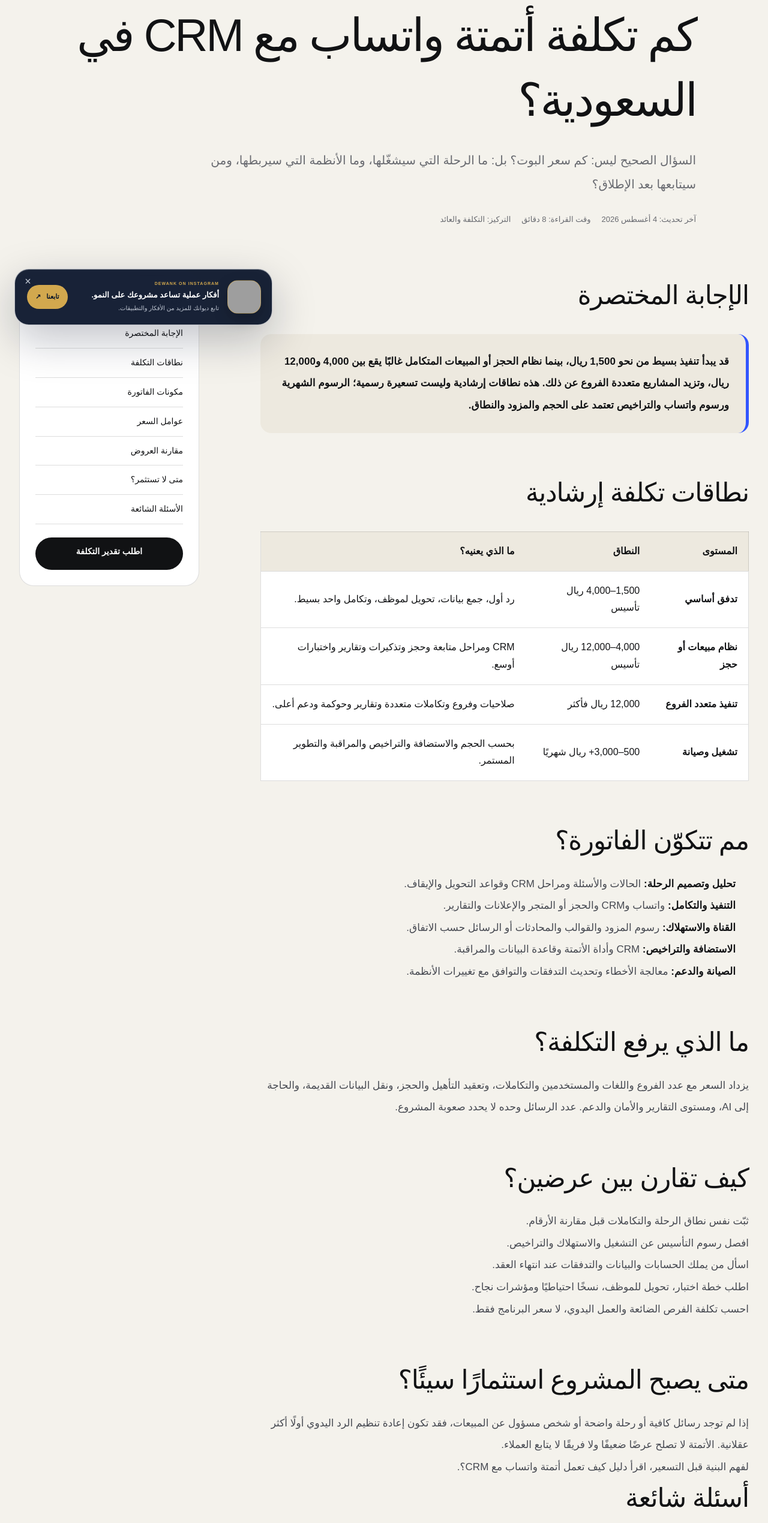
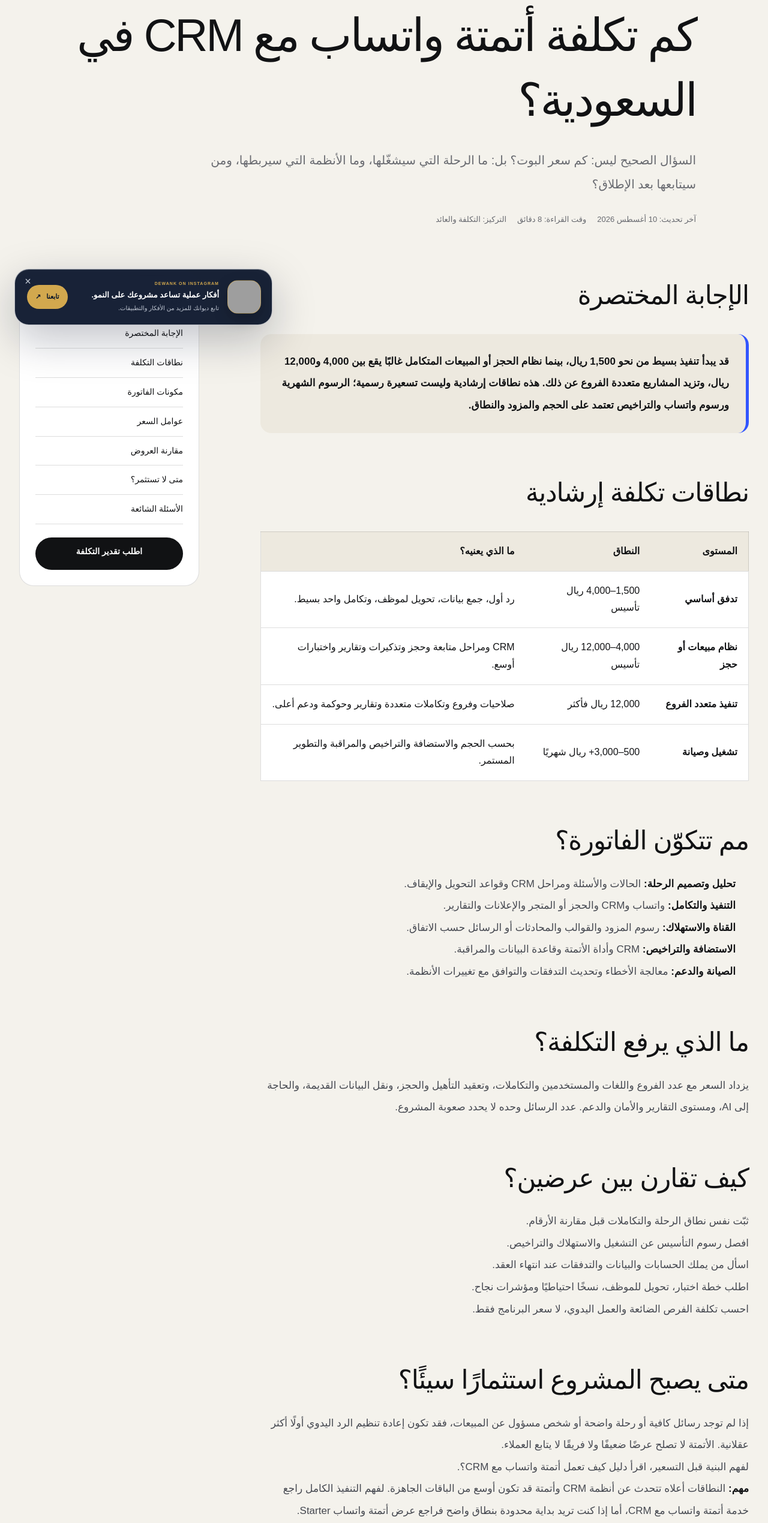
Before and after one commit to mohammedrashad2011-ui/Dewank-2026-website, a Next.js app: page /guides/whatsapp-crm-automation-cost-saudi-arabia in a window 1280 px wide. Shown: the part 234-2773 px from the top of the page at 60% size. Built offline with nearby package versions, Linux system fonts and the light colour scheme; grey boxes are pictures that could not be loaded; a web font is replaced by a local one.

Commit message:
Link WhatsApp cost guide to service and starter offer

```diff
--- a/app/guides/whatsapp-crm-automation-cost-saudi-arabia/page.tsx
+++ b/app/guides/whatsapp-crm-automation-cost-saudi-arabia/page.tsx
@@ -29,7 +29,7 @@ const ranges = [
 export default function WhatsappCrmCostGuide() {
   const url = `${siteUrl}/guides/whatsapp-crm-automation-cost-saudi-arabia`;
   const schema = { "@context": "https://schema.org", "@graph": [
-    { "@type": "Article", "@id": `${url}#article`, headline: title, description, inLanguage: "ar", datePublished: "2026-08-04", dateModified: "2026-08-04", mainEntityOfPage: url, author: { "@id": organizationId }, publisher: { "@id": organizationId }, about: ["تكلفة أتمتة واتساب", "CRM", "السعودية"] },
+    { "@type": "Article", "@id": `${url}#article`, headline: title, description, inLanguage: "ar", datePublished: "2026-08-04", dateModified: "2026-08-10", mainEntityOfPage: url, author: { "@id": organizationId }, publisher: { "@id": organizationId }, about: ["تكلفة أتمتة واتساب", "CRM", "السعودية"] },
     { "@type": "FAQPage", "@id": `${url}#faq`, mainEntity: faqs.map((faq) => ({ "@type": "Question", name: faq.question, acceptedAnswer: { "@type": "Answer", text: faq.answer } })) },
     { "@type": "BreadcrumbList", itemListElement: [{ "@type": "ListItem", position: 1, name: "الرئيسية", item: siteUrl }, { "@type": "ListItem", position: 2, name: "أدلة النمو", item: `${siteUrl}/guides` }, { "@type": "ListItem", position: 3, name: title, item: url }] },
   ] };
@@ -41,7 +41,7 @@ export default function WhatsappCrmCostGuide() {
         <nav className="article-breadcrumbs" aria-label="مسار الصفحة"><Link href="/">الرئيسية</Link><span>/</span><Link href="/guides">أدلة النمو</Link><span>/</span><span>تكلفة واتساب وCRM</span></nav>
         <h1>{title}</h1>
         <p>السؤال الصحيح ليس: كم سعر البوت؟ بل: ما الرحلة التي سيشغّلها، وما الأنظمة التي سيربطها، ومن سيتابعها بعد الإطلاق؟</p>
-        <div className="article-meta"><span>آخر تحديث: 4 أغسطس 2026</span><span>وقت القراءة: 8 دقائق</span><span>التركيز: التكلفة والعائد</span></div>
+        <div className="article-meta"><span>آخر تحديث: 10 أغسطس 2026</span><span>وقت القراءة: 8 دقائق</span><span>التركيز: التكلفة والعائد</span></div>
       </header>
       <div className="article-layout shell">
         <div className="article-body">
@@ -70,6 +70,7 @@ export default function WhatsappCrmCostGuide() {
           <h2 id="bad-investment">متى يصبح المشروع استثمارًا سيئًا؟</h2>
           <p>إذا لم توجد رسائل كافية أو رحلة واضحة أو شخص مسؤول عن المبيعات، فقد تكون إعادة تنظيم الرد اليدوي أولًا أكثر عقلانية. الأتمتة لا تصلح عرضًا ضعيفًا ولا فريقًا لا يتابع العملاء.</p>
           <p>لفهم البنية قبل التسعير، اقرأ دليل <Link href="/guides/whatsapp-crm-automation">كيف تعمل أتمتة واتساب مع CRM؟</Link>.</p>
+          <p><strong>مهم:</strong> النطاقات أعلاه تتحدث عن أنظمة CRM وأتمتة قد تكون أوسع من الباقات الجاهزة. لفهم التنفيذ الكامل راجع <Link href="/whatsapp-automation">خدمة أتمتة واتساب مع CRM</Link>، أما إذا كنت تريد بداية محدودة بنطاق واضح فراجع <Link href="/offers/whatsapp-automation-starter">عرض أتمتة واتساب Starter</Link>.</p>
           <section className="article-faq" id="faq"><h2>أسئلة شائعة</h2>{faqs.map((faq) => <details key={faq.question}><summary>{faq.question}</summary><p>{faq.answer}</p></details>)}</section>
           <section className="article-cta"><h2>تريد تقديرًا يناسب رحلتك؟</h2><p>أرسل حجم الرسائل، عدد الموظفين، نظام الحجز أو CRM، والخطوات المطلوب تشغيلها؛ نحدد نطاقًا واضحًا قبل أي تنفيذ.</p><Link className="button primary" href="/whatsapp-automation">استعرض خدمة أتمتة واتساب <span>←</span></Link></section>
         </div>
```
